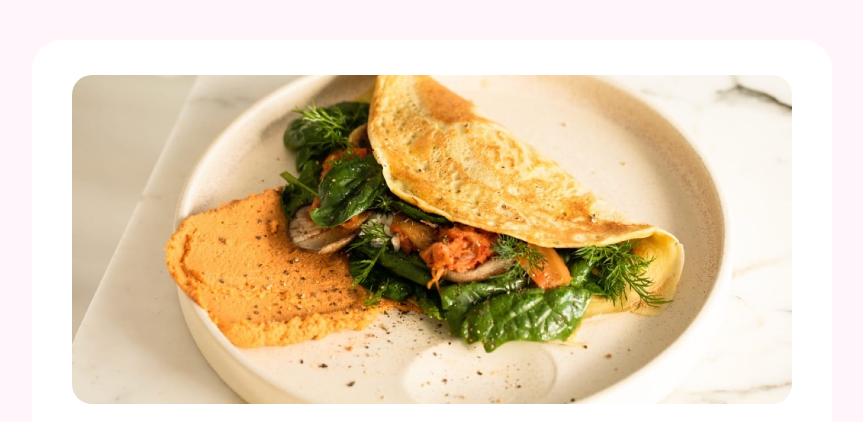
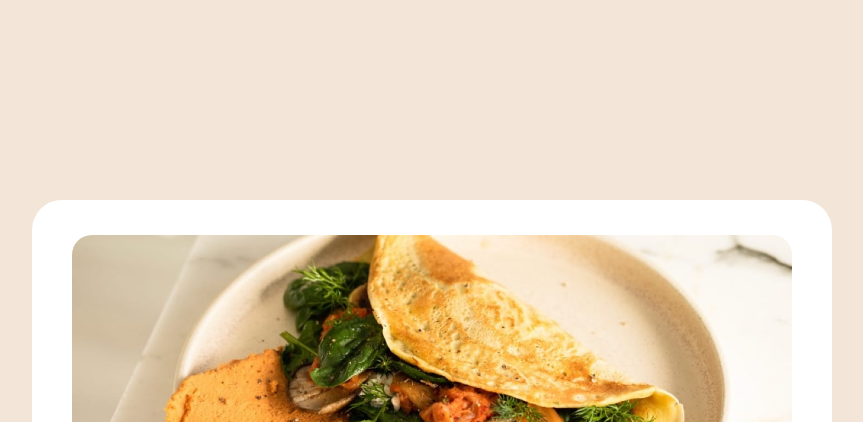
Before and after one commit to StrkNante/recipes, a plain HTML site: page index.html in a window 1280 px wide. Shown: the top 422 px of the page, without its empty margins (208-1071 px from the left). Drawn offline with Linux system fonts and the light colour scheme.

Commit message:
Update Webform and Readme.md

```diff
--- a/styles.css
+++ b/styles.css
@@ -285,13 +285,8 @@ div.content:last-of-type table td {
     }
 
     body {
-        display: flex;
-        align-items: center;
-        justify-content: center;
-        background-color: var(--Rose-50);
-        overflow: hidden;
-        height: 100vh;
-
+        background-color: var(--Stone-100);
+        height: 100%;
     }
 
     html {
@@ -302,13 +297,11 @@ div.content:last-of-type table td {
         min-width: 600px;
         width: 80%;
         max-width: 800px;
-        max-height: 90vh;
-        overflow-y: auto;
         border: none;
         border-radius: 30px;
         background-color: white;
-        height: fit-content;
-        scrollbar-width: thin;
+        margin: 200px auto;
+
     }
 
     header img {
```
Also changed, not shown: index.html (indentation only), screenshoot.png (added), 1 other file.
